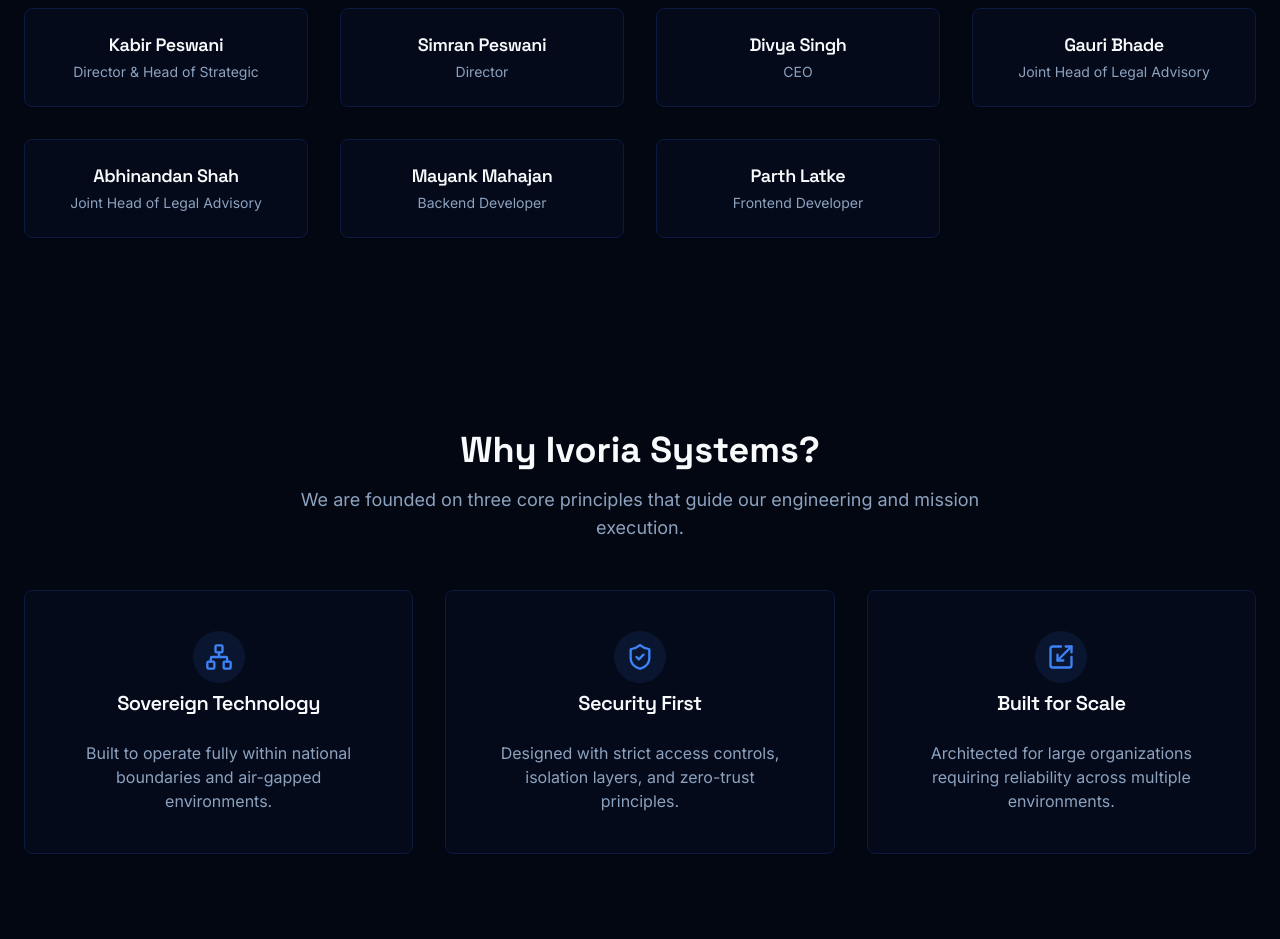
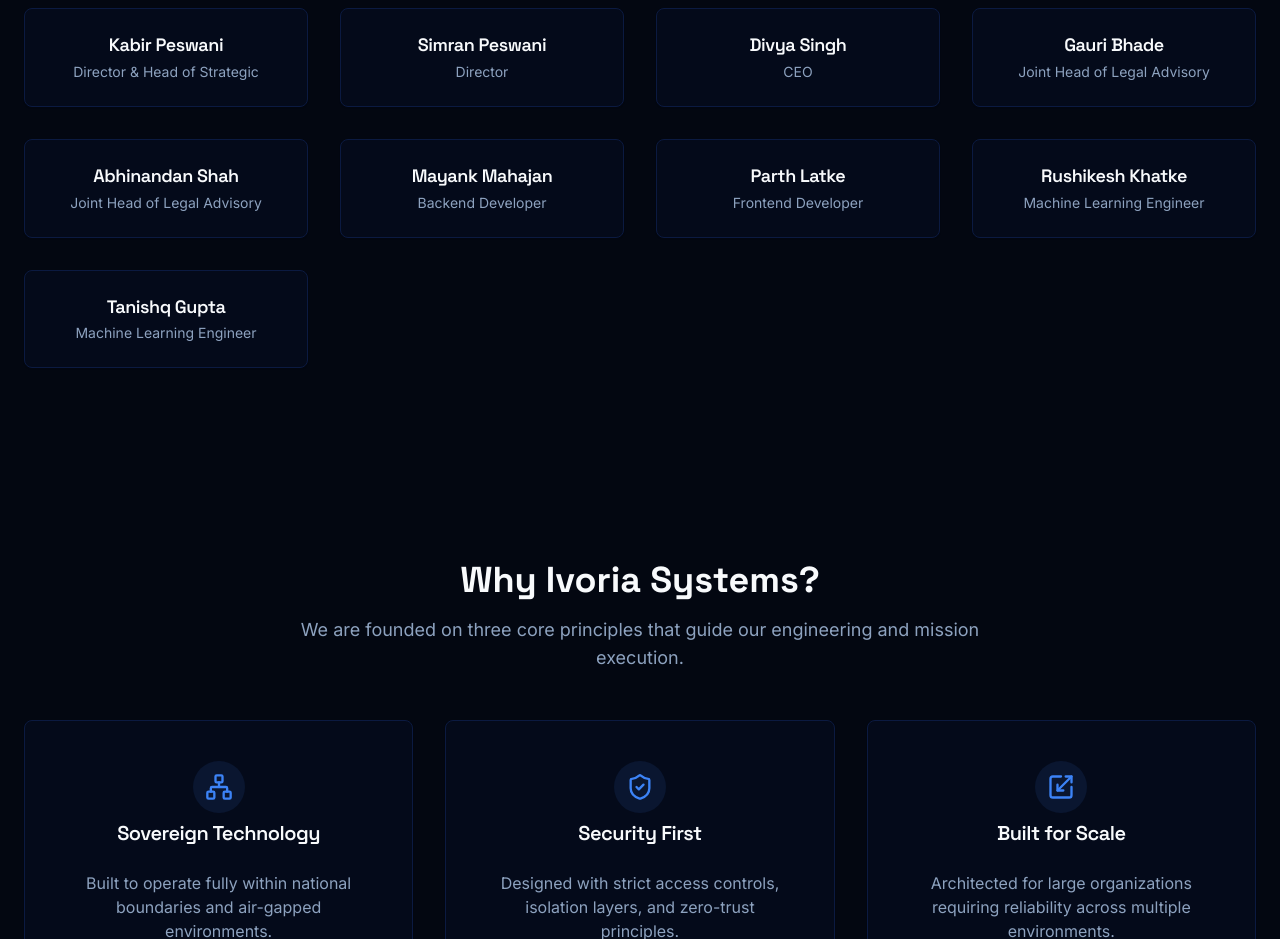
Before and after one commit to kabirpeswani/IvoriaSystems, a Next.js app: page / in a window 1280 px wide. Shown: the part 1140-2079 px from the top of the page. Built offline with nearby package versions, Linux system fonts and the light colour scheme.

Commit message:
add Rushikesh khatke as machine learning engineer and tanishq gupta as m

```diff
--- a/src/components/landing/team-section.tsx
+++ b/src/components/landing/team-section.tsx
@@ -5,43 +5,46 @@
     id: "team-kabir",
     name: "Kabir Peswani",
     role: "Director & Head of Strategic",
-    avatar: "KP",
   },
   {
     id: "team-simran",
     name: "Simran Peswani",
     role: "Director",
-    avatar: "SP",
   },
   {
     id: "team-divya",
     name: "Divya Singh",
     role: "CEO",
-    avatar: "DS",
   },
   {
     id: "team-gauri",
     name: "Gauri Bhade",
     role: "Joint Head of Legal Advisory",
-    avatar: "GB",
   },
   {
     id: "team-abhinandan",
     name: "Abhinandan Shah",
     role: "Joint Head of Legal Advisory",
-    avatar: "AS",
   },
   {
     id: "team-mayank",
     name: "Mayank Mahajan",
     role: "Backend Developer",
-    avatar: "MM",
   },
   {
     id: "team-parth",
     name: "Parth Latke",
     role: "Frontend Developer",
-    avatar: "PL",
+  },
+  {
+    id: "team-rushikesh",
+    name: "Rushikesh Khatke",
+    role: "Machine Learning Engineer",
+  },
+  {
+    id: "team-tanishq",
+    name: "Tanishq Gupta",
+    role: "Machine Learning Engineer",
   },
 ];
 
```
